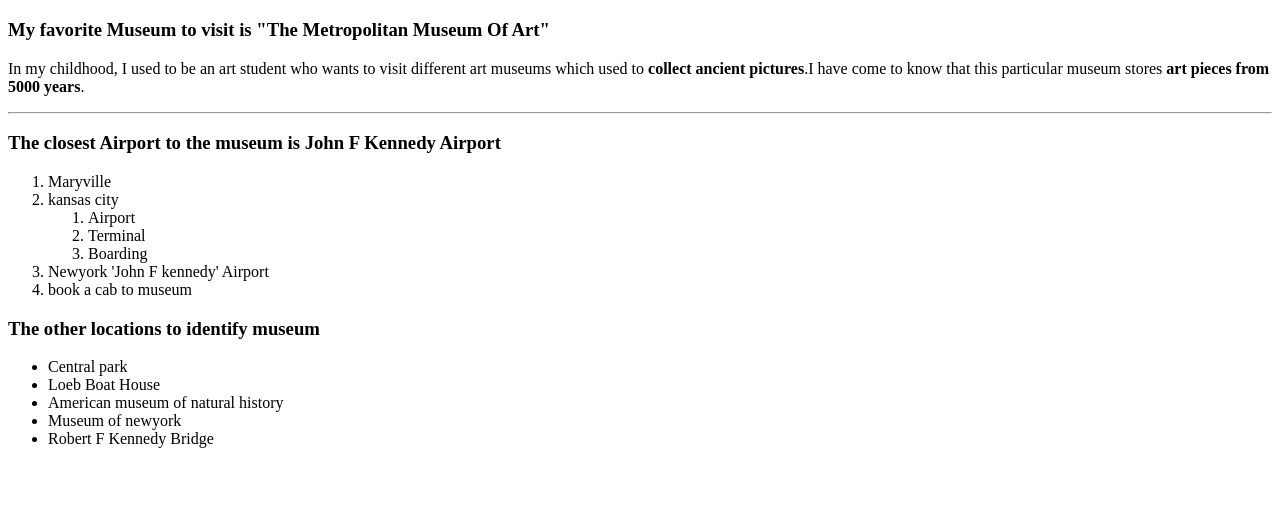
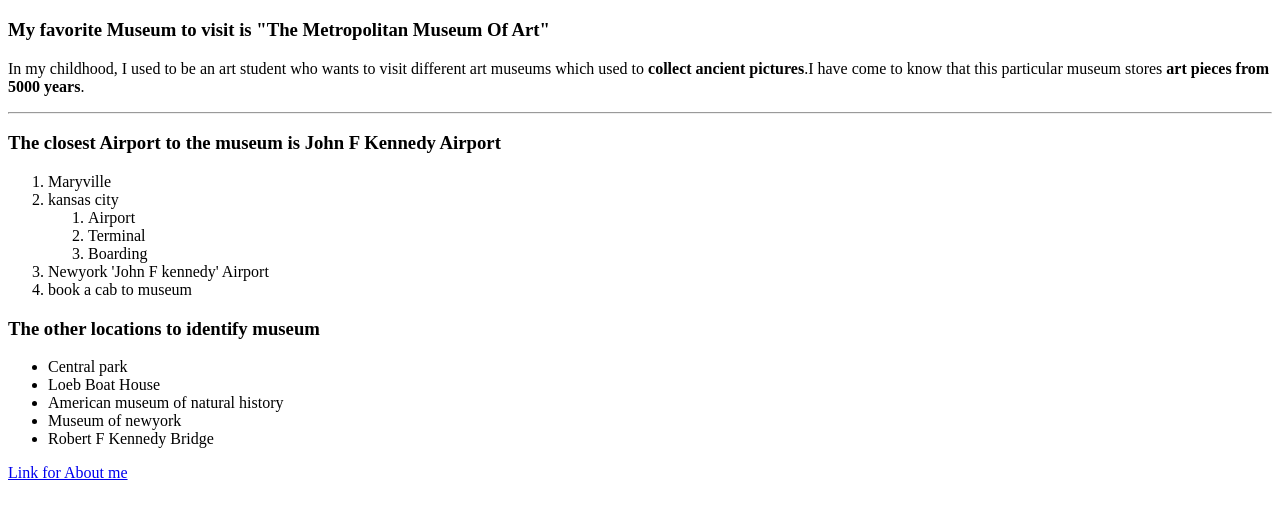
Before and after one commit to 44-563-Web-Apps-F22/44563-webapps-assignment-3-vidya976, a plain HTML site: page index.html in a window 1280 px wide. Shown: the part 61-580 px from the top of the page. Drawn offline with Linux system fonts and the light colour scheme.

Commit message:
Update index.html

```diff
--- a/index.html
+++ b/index.html
@@ -30,5 +30,6 @@
     <li>Museum of newyork</li>
     <li>Robert F Kennedy Bridge</li>
 </ul>
+<a href="Aboutme.html">Link for About me</a>
 </body>
 </html>
```
